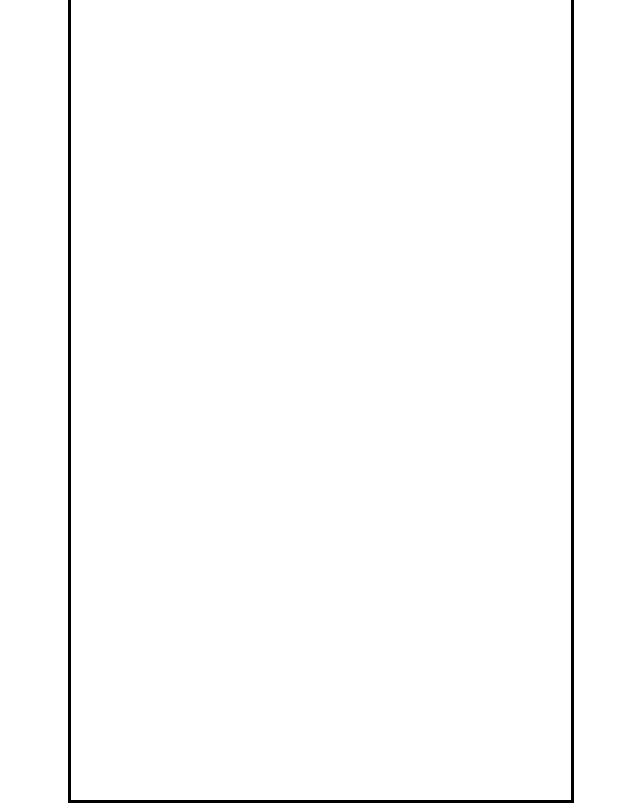
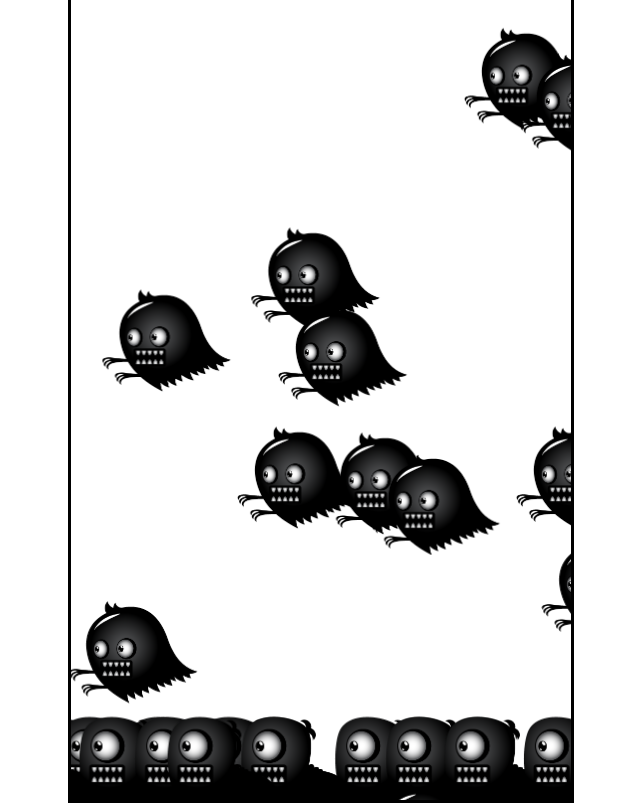
Before and after one commit to yansnap/JavaScript-Game-Development-Course-for-Beginners, a plain HTML site: page project6/index.html in a window 1280 px wide. Shown: the whole page, without its empty margins (319-959 px from the left). Drawn offline with Linux system fonts and the light colour scheme.

Commit message:
update project 6

```diff
--- a/project6/index.html
+++ b/project6/index.html
@@ -9,7 +9,7 @@
   </head>
   <body>
     <canvas id="canvas1"></canvas>
-    <img src="enemy_worm.png" alt="worm" id="worm" />
+    <img src="enemy_worm.png" id="worm" />
     <img src="enemy_ghost.png" alt="ghost" id="ghost" />
     <img src="enemy_spider.png" alt="spider" id="spider" />
     <script src="script.js"></script>
--- a/project6/script.js
+++ b/project6/script.js
@@ -1,31 +1,110 @@
+document.addEventListener('DOMContentLoaded', function () {
   const canvas = document.getElementById('canvas1');
-const ctx = canvas.getContext('2d')
+  const ctx = canvas.getContext('2d');
   canvas.width = 500;
   canvas.height = 800;
 
   class Game {
-    constructor() {
+    constructor(ctx, width, height) {
+      this.ctx = ctx;
+      this.width = width;
+      this.height = height;
       this.enemies = [];
+      this.enemyInterval = 100;
+      this.enemyTimer = 0;
+      this.enemyTypes = ['worm', 'ghost'];
     }
-    update() {
-
+    update(deltaTime) {
+      this.enemies = this.enemies.filter((object) => !object.MarkedForDeletion);
+      if (this.enemyTimer > this.enemyInterval) {
+        this.#addNewEnemy();
+        this.enemyTimer = 0;
+      } else {
+        this.enemyTimer += deltaTime;
+      }
+      this.enemies.forEach((object) => object.update(deltaTime));
     }
     draw() {
-
+      this.enemies.forEach((object) => object.draw(this.ctx));
     }
     #addNewEnemy() {
-
+      const randomEnemy = this.enemyTypes[Math.floor(Math.random() * this.enemyTypes.length)]
+      if (randomEnemy == 'worm') this.enemies.push(new Worm(this));
+      else if (randomEnemy == 'ghost') this.enemies.push(new Ghost(this));
+      this.enemies.sort(function(a,b){
+        return a.y - b.y;
+      })
     }
   }
 
   class Enemy {
-    constructor() {
-
+    constructor(game) {
+      this.game = game;
+      this.x = this.game.width;
+      this.y = Math.random() * this.game.height;
+      this.width = 100;
+      this.height = 100;
+      this.markedForDeletion = false;
     }
-    update() {
-
+    update(deltaTime) {
+      this.x -= this.vx * deltaTime;
+      if (this.x < 0 - this.width) this.markedForDeletion = true;
     }
-    draw() {
-
+    draw(ctx) {
+      ctx.drawImage(
+        this.image,
+        0,
+        0,
+        this.spriteWidth,
+        this.spriteHeight,
+        this.x,
+        this.y,
+        this.width,
+        this.height
+      );
     }
   }
+
+  class Worm extends Enemy {
+    constructor(game) {
+      super(game);
+      this.spriteWidth = 229;
+      this.spriteHeight = 171;
+      this.width = this.spriteWidth / 2;
+      this.height = this.spriteHeight / 2;
+      this.x = this.game.width;
+      this.y = this.game.height - this.height;
+      this.image = worm;
+      this.vx = Math.random() * 0.1 + 0.1;
+    }
+  }
+
+  class Ghost extends Enemy {
+    constructor(game) {
+      super(game);
+      this.spriteWidth = 261;
+      this.spriteHeight = 209;
+      this.width = this.spriteWidth / 2;
+      this.height = this.spriteHeight / 2;
+      this.x = this.game.width;
+      this.y = Math.random() * this.game.height;
+      this.image = ghost;
+      this.vx = Math.random() * 0.2 + 0.1;
+    }
+  }
+
+  const game = new Game(ctx, canvas.width, canvas.height);
+  let lastTime = 1;
+
+  function animate(timeStamp) {
+    ctx.clearRect(0, 0, canvas.width, canvas.height);
+    const deltaTime = timeStamp - lastTime;
+    lastTime = timeStamp;
+    game.update(deltaTime);
+    game.draw();
+    requestAnimationFrame(animate);
+  }
+  animate(0);
+});
+
+//4:30:25
```
Lines whose indentation alone changed are shown as unchanged.
